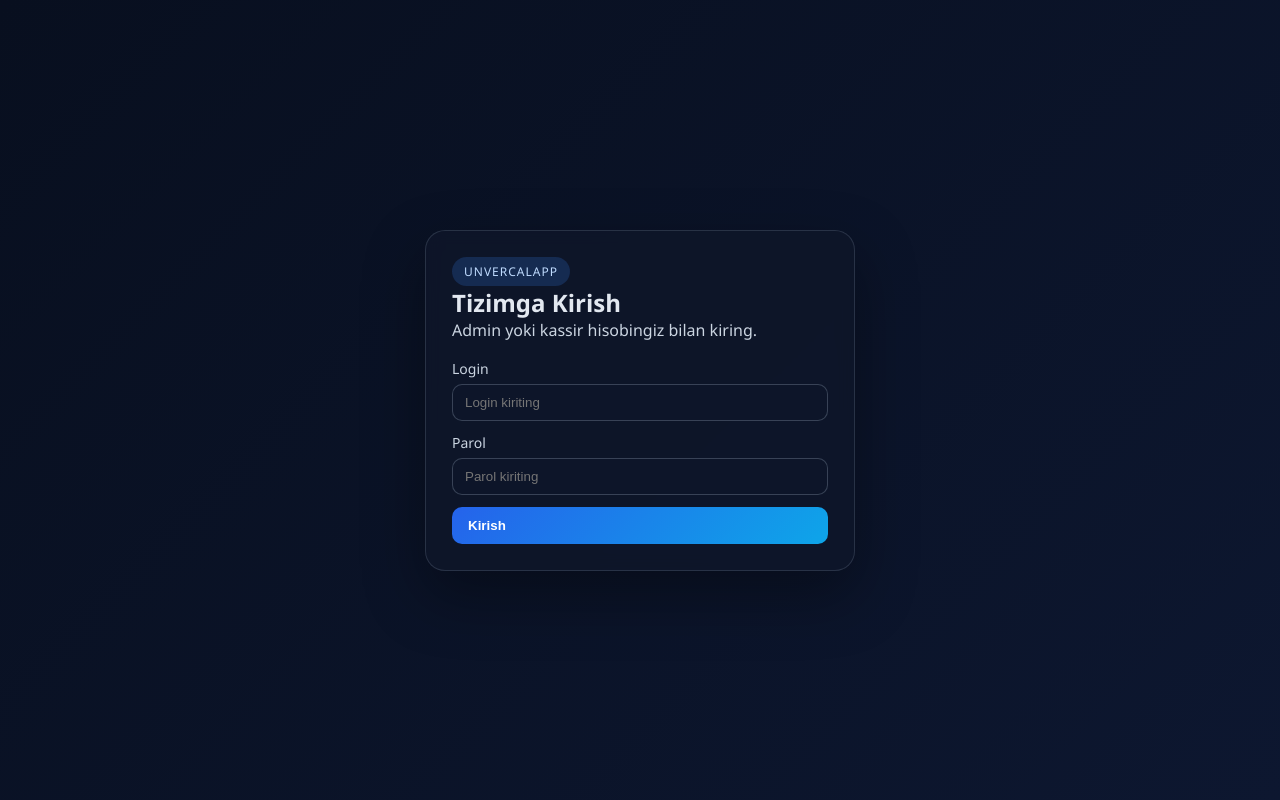
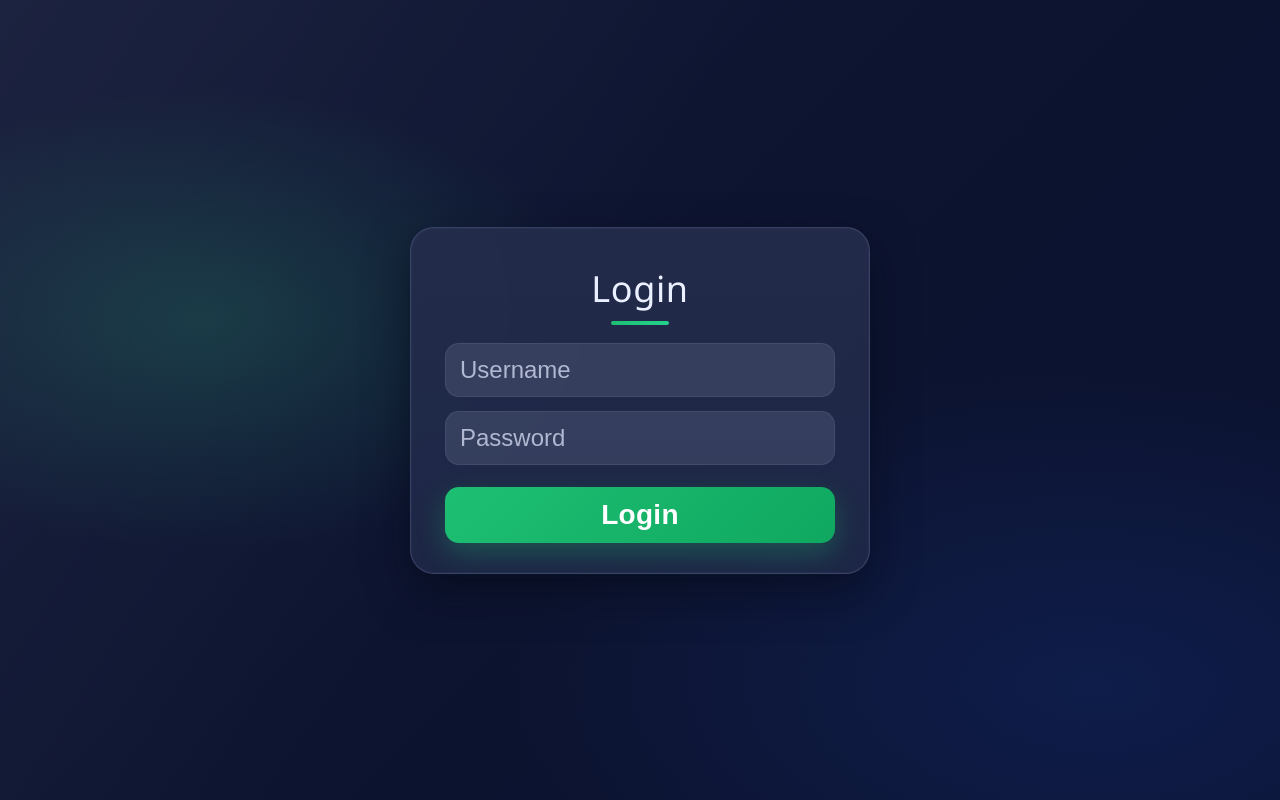
Before and after one commit to bekicom/UNVERCALAPP-F, a React (Vite) app: page / in a window 1280 px wide. Built offline with nearby package versions, Linux system fonts and the light colour scheme; no server answers.

Commit message:
Refine login UI with compact green theme

```diff
--- a/src/pages/LoginPage.jsx
+++ b/src/pages/LoginPage.jsx
@@ -21,14 +21,17 @@ export function LoginPage({ onLogin }) {
   return (
     <main className="auth-page">
       <div className="auth-card">
-        <p className="badge">UNVERCALAPP</p>
-        <h1>Tizimga Kirish</h1>
-        <p className="hint">Admin yoki kassir hisobingiz bilan kiring.</p>
+        <h1>Login</h1>
+        <span className="auth-title-line" />
         <form onSubmit={handleSubmit} className="auth-form">
-          <label>Login<input value={username} onChange={(e) => setUsername(e.target.value)} placeholder="Login kiriting" /></label>
-          <label>Parol<input type="password" value={password} onChange={(e) => setPassword(e.target.value)} placeholder="Parol kiriting" /></label>
+          <label>
+            <input value={username} onChange={(e) => setUsername(e.target.value)} placeholder="Username" />
+          </label>
+          <label>
+            <input type="password" value={password} onChange={(e) => setPassword(e.target.value)} placeholder="Password" />
+          </label>
           {error ? <p className="error-text">{error}</p> : null}
-          <button type="submit" disabled={isLoading}>{isLoading ? "Kirilmoqda..." : "Kirish"}</button>
+          <button type="submit" disabled={isLoading}>{isLoading ? "Kirilmoqda..." : "Login"}</button>
         </form>
       </div>
     </main>
--- a/src/styles.css
+++ b/src/styles.css
@@ -360,6 +360,121 @@ button.ghost {
   color: #fecaca;
 }
 
+.auth-page {
+  position: relative;
+  overflow: hidden;
+  background:
+    radial-gradient(540px 320px at 16% 40%, rgba(46, 190, 130, 0.2), transparent 72%),
+    radial-gradient(760px 420px at 86% 86%, rgba(31, 83, 213, 0.16), transparent 78%),
+    linear-gradient(135deg, #131a38 0%, #0d1430 50%, #0b1230 100%);
+}
+
+.auth-page::before {
+  content: "";
+  position: absolute;
+  inset: 0;
+  background: linear-gradient(120deg, rgba(255, 255, 255, 0.04), transparent 45%);
+  pointer-events: none;
+}
+
+.auth-card {
+  width: min(460px, 92vw);
+  padding: 36px 34px 30px;
+  border-radius: 24px;
+  border: 1px solid rgba(145, 161, 204, 0.22);
+  background: linear-gradient(180deg, rgba(37, 45, 77, 0.9), rgba(31, 40, 72, 0.9));
+  box-shadow: 0 18px 44px rgba(3, 7, 20, 0.5), inset 0 0 0 1px rgba(150, 166, 208, 0.04);
+  z-index: 1;
+}
+
+.auth-card h1 {
+  margin: 0;
+  text-align: center;
+  color: #eaf0ff;
+  font-size: 36px;
+  font-weight: 500;
+  letter-spacing: 0.6px;
+}
+
+.auth-title-line {
+  width: 58px;
+  height: 4px;
+  border-radius: 999px;
+  display: block;
+  margin: 8px auto 18px;
+  background: linear-gradient(90deg, #1dbf73, #24d38d);
+}
+
+.auth-form {
+  margin-top: 0;
+  gap: 14px;
+}
+
+.auth-form label {
+  display: block;
+}
+
+.auth-form input {
+  min-height: 54px;
+  width: 100%;
+  border-radius: 14px;
+  border: 1px solid rgba(120, 131, 165, 0.2);
+  background: rgba(74, 83, 113, 0.55);
+  color: #eef3ff;
+  font-size: 24px;
+  padding: 12px 14px;
+}
+
+.auth-form input::placeholder {
+  color: rgba(225, 231, 255, 0.72);
+}
+
+.auth-form button {
+  margin-top: 8px;
+  width: 100%;
+  min-height: 56px;
+  justify-content: center;
+  border-radius: 14px;
+  background: linear-gradient(135deg, #1dbf73, #10a860);
+  color: #fff;
+  font-size: 28px;
+  font-weight: 700;
+  letter-spacing: 0.3px;
+  box-shadow: 0 10px 28px rgba(28, 185, 110, 0.32);
+}
+
+.auth-form .error-text {
+  margin: 2px 2px 0;
+  font-size: 18px;
+  color: #ffd7e4;
+}
+
+@media (max-width: 640px) {
+  .auth-card {
+    width: min(440px, 92vw);
+    padding: 30px 20px 22px;
+  }
+
+  .auth-card h1 {
+    font-size: 30px;
+  }
+
+  .auth-form input {
+    min-height: 48px;
+    font-size: 20px;
+    padding: 12px 14px;
+  }
+
+  .auth-form button {
+    min-height: 50px;
+    font-size: 22px;
+  }
+
+  .auth-form .error-text {
+    font-size: 16px;
+  }
+}
+
 .dashboard-page {
   width: 100%;
   min-height: 100vh;
```
